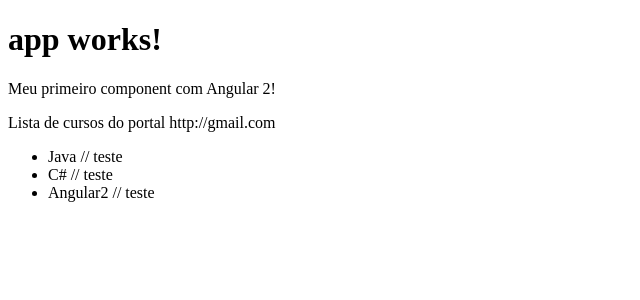
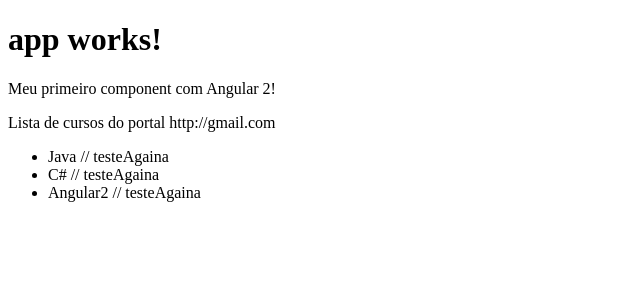
Before and after one commit to NossaMarcelo/AngularJsInicio, an Angular app: page / in a window 1280 px wide. Shown: the top 300 px of the page, without its empty margins (0-640 px from the left). Built offline with nearby package versions, Linux system fonts and the light colour scheme.

Commit message:
#TesteCommit

```diff
--- a/src/app/cursos/cursos.component.html
+++ b/src/app/cursos/cursos.component.html
@@ -4,7 +4,7 @@
 
 <ul>
   <li *ngFor="let curso of cursos">
-    {{ curso }} // teste
+    {{ curso }} // testeAgaina
   </li>
   <!-- codigo [ngFor] -->
 </ul>
```
